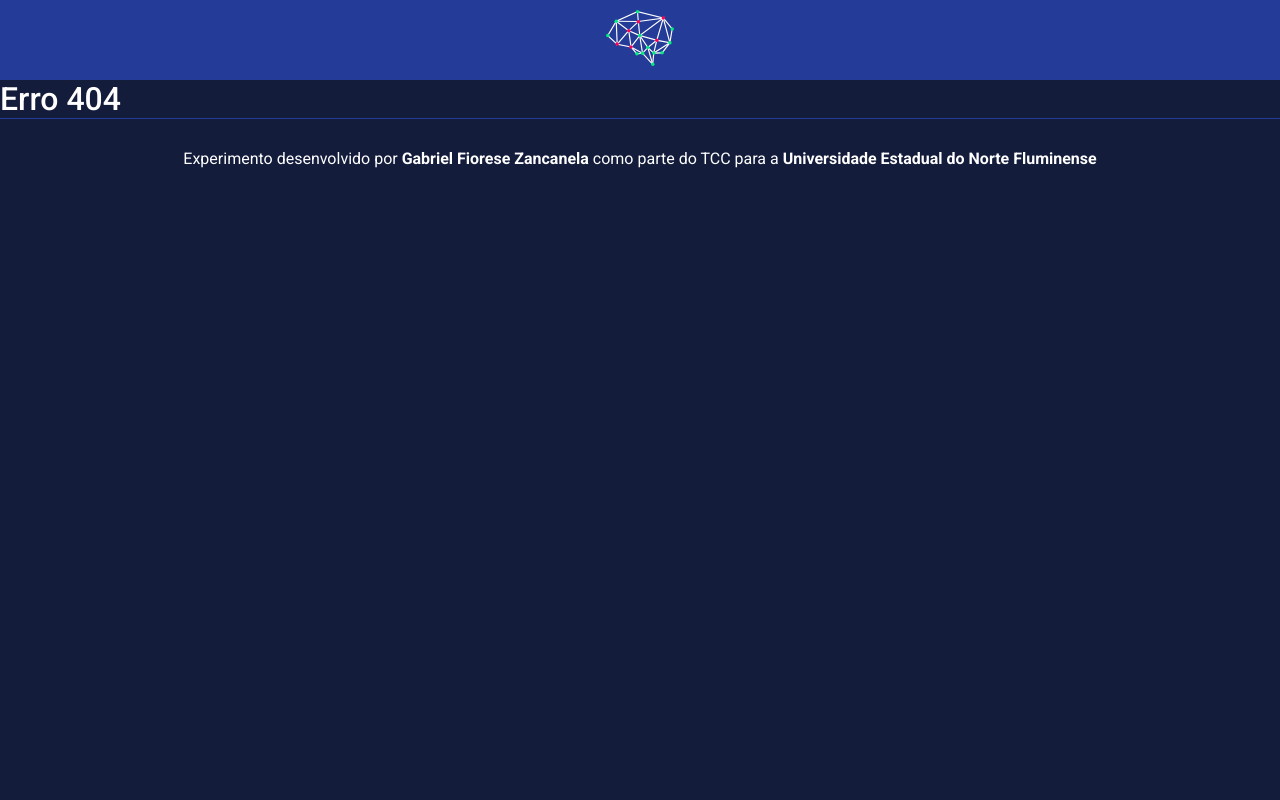
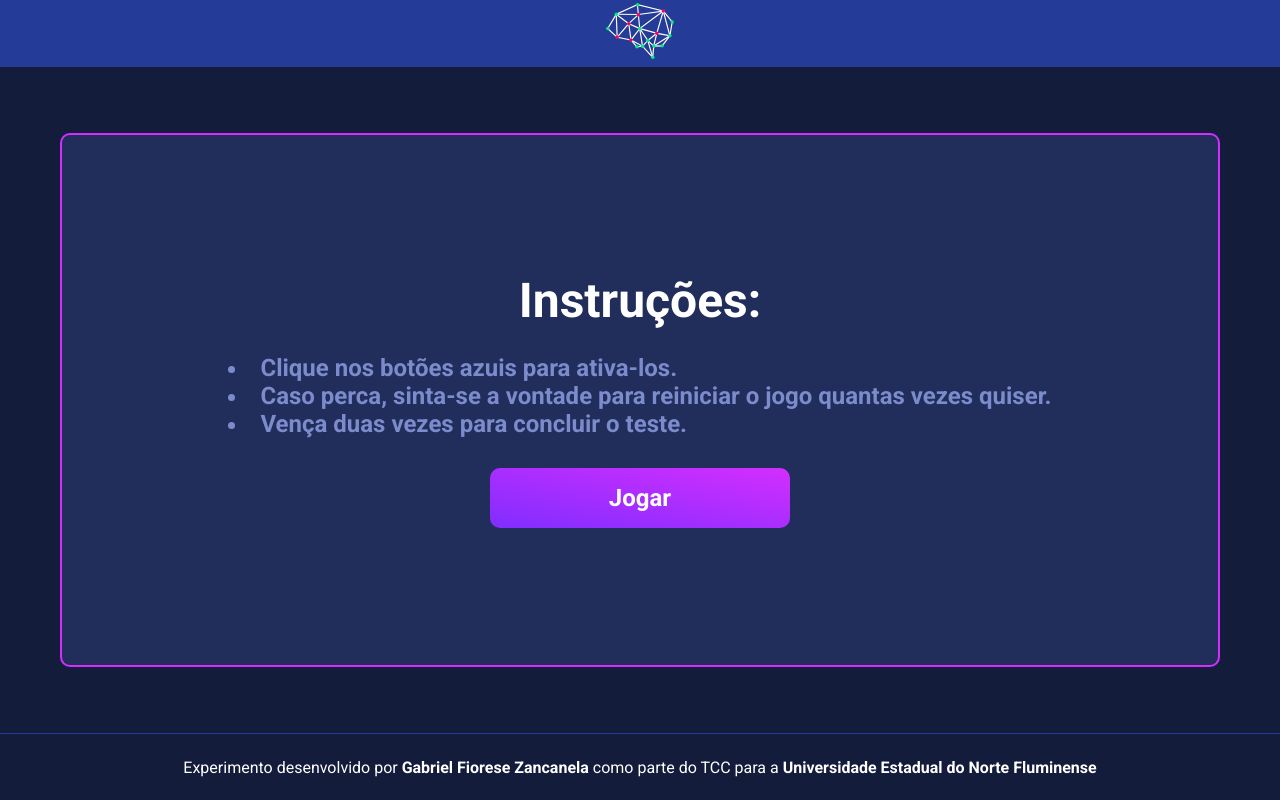
Before and after one commit to gabriel-fz/tcc-experimento, a React (Create React App) app: page /instrucoes in a window 1280 px wide. Before the commit this address had no page. Built offline with nearby package versions, Linux system fonts and the light colour scheme.

Commit message:
página de instruções concluída

```diff
--- a/src/components/Button/styles.ts
+++ b/src/components/Button/styles.ts
@@ -1,6 +1,7 @@
+import { ButtonHTMLAttributes } from 'react';
 import styled, { css } from 'styled-components';
 
-export interface ButtonProps {
+export interface ButtonProps extends ButtonHTMLAttributes<HTMLButtonElement> {
   color: 'play';
 }
 
--- /dev/null
+++ b/src/pages/Instructions/index.tsx
@@ -0,0 +1,28 @@
+import React from 'react';
+
+import { Container, Button } from './styles';
+
+const Instructions: React.FC = () => {
+  return (
+    <Container>
+      <div>
+        <h1>Instruções:</h1>
+
+        <ul>
+          <li>Clique nos botões azuis para ativa-los.</li>
+
+          <li>
+            Caso perca, sinta-se a vontade para reiniciar o jogo quantas vezes
+            quiser.
+          </li>
+
+          <li>Vença duas vezes para concluir o teste.</li>
+        </ul>
+
+        <Button color="play">Jogar</Button>
+      </div>
+    </Container>
+  );
+};
+
+export default Instructions;
--- /dev/null
+++ b/src/pages/Instructions/styles.ts
@@ -0,0 +1,42 @@
+import styled from 'styled-components';
+
+import ButtonDefault from '../../components/Button';
+
+export const Container = styled.div`
+  display: flex;
+  align-items: center;
+  justify-content: space-between;
+
+  div {
+    display: flex;
+    flex-direction: column;
+    align-items: center;
+    justify-content: center;
+
+    height: 80%;
+    width: 100%;
+    background: ${({ theme }) => theme.colors.primary2};
+    border: 2px solid ${({ theme }) => theme.colors.play};
+    border-radius: 10px;
+    padding: 0 100px;
+
+    h1 {
+      font-weight: bold;
+      font-size: 48px;
+      color: #fff;
+    }
+
+    ul {
+      font-weight: bold;
+      font-size: 24px;
+      color: ${({ theme }) => theme.colors.primary4};
+      margin-top: 25px;
+      list-style-position: inside;
+    }
+  }
+`;
+
+export const Button = styled(ButtonDefault)`
+  margin-top: 30px;
+  max-width: 300px;
+`;
--- a/src/pages/Main/index.tsx
+++ b/src/pages/Main/index.tsx
@@ -1,10 +1,13 @@
 import React from 'react';
+import { useHistory } from 'react-router-dom';
 
 import imgCover from '../../assets/img-main.svg';
 
 import { Container, Button } from './styles';
 
 const Main: React.FC = () => {
+  const history = useHistory();
+
   return (
     <Container>
       <div>
@@ -15,7 +18,9 @@ const Main: React.FC = () => {
           ser mais complexo do que parece!
         </p>
 
-        <Button color="play">Começar</Button>
+        <Button color="play" onClick={() => history.push('/instrucoes')}>
+          Começar
+        </Button>
       </div>
 
       <img src={imgCover} alt="imagem de capa" />
--- a/src/routes/index.tsx
+++ b/src/routes/index.tsx
@@ -4,11 +4,13 @@ import { Switch } from 'react-router-dom';
 import Route from './Route';
 
 import Main from '../pages/Main';
+import Instructions from '../pages/Instructions';
 import Error404 from '../pages/Error404';
 
 const Routes: React.FC = () => (
   <Switch>
     <Route path="/" exact component={Main} />
+    <Route path="/instrucoes" exact component={Instructions} />
     <Route path="*" component={Error404} />
   </Switch>
 );
```
